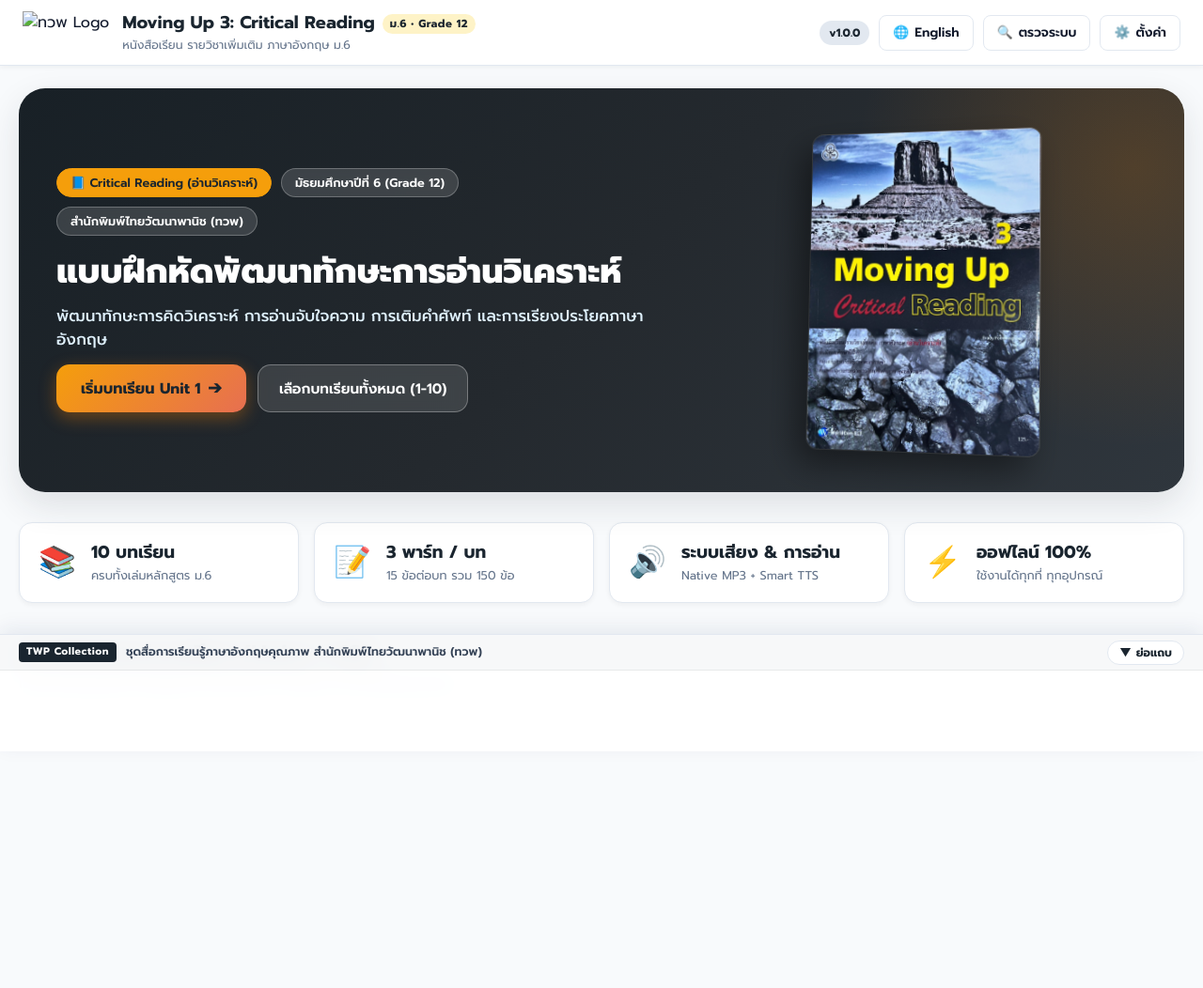
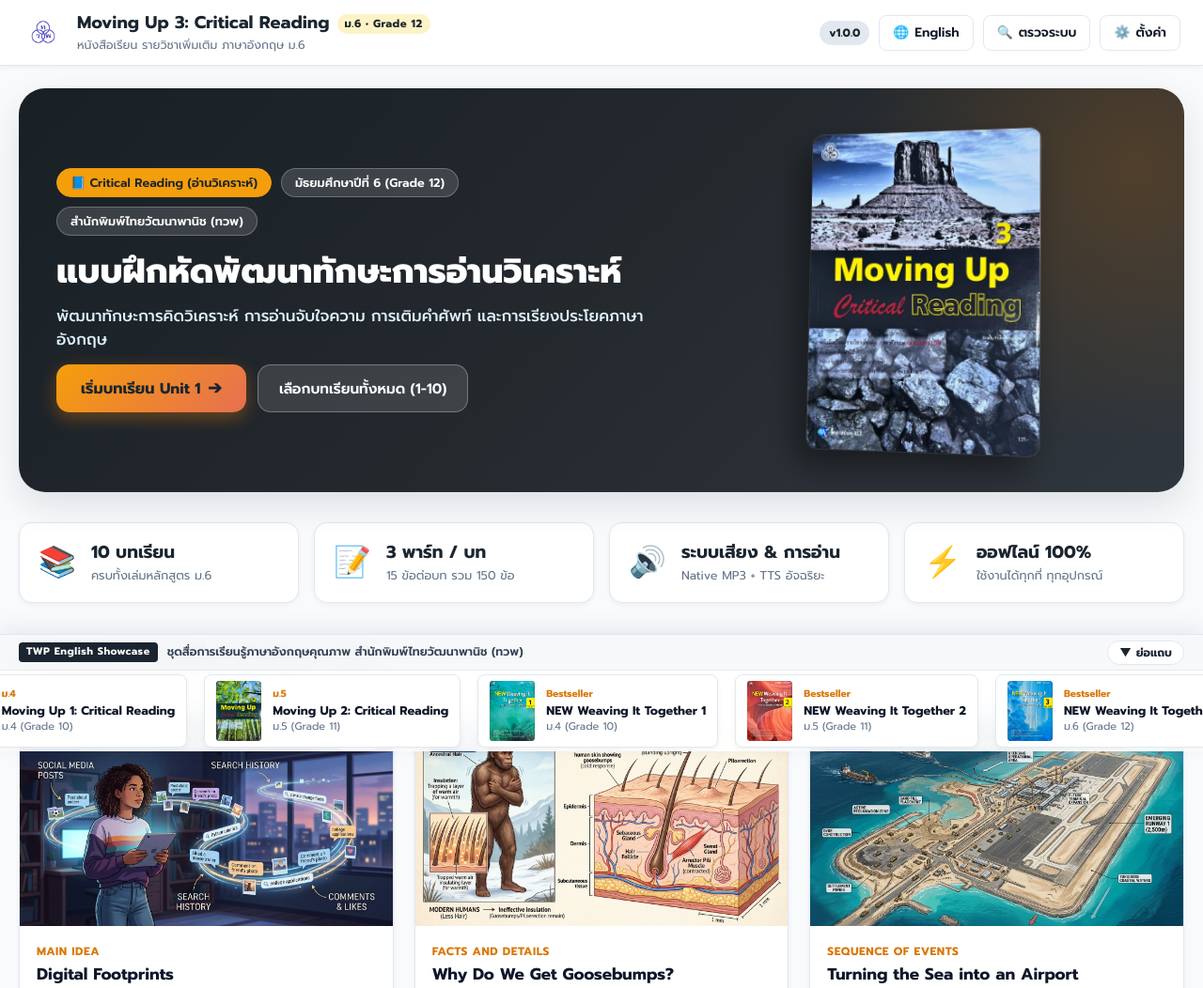
Before and after one commit to Doit-on/moving-up-3-ex, a plain HTML site: page index.html in a window 1280 px wide. Shown: the top 1052 px of the page at 94% size. Before the commit the page ends 910 px from the top, so only its background shows below. Drawn offline with Linux system fonts and the light colour scheme; files that its build step writes are made by us from their sources; files whose address does not match are found by name.

Commit message:
Update index.html

```diff
--- a/index.html
+++ b/index.html
@@ -16,12 +16,30 @@
   <link href="https://fonts.googleapis.com/css2?family=Prompt:ital,wght@0,300;0,400;0,500;0,600;0,700;0,800;1,400&family=Sarabun:ital,wght@0,400;0,500;0,600;0,700;1,400&display=swap" rel="stylesheet">
 
   <!-- Favicon & PWA -->
-  <link rel="icon" type="image/png" href="assets/images/twp_logo.png">
-  <link rel="apple-touch-icon" href="assets/images/twp_logo.png">
+  <link rel="icon" type="image/png" href="assets/images/twp_logo.png" onerror="this.onerror=null;this.href='twp_logo.png';">
+  <link rel="apple-touch-icon" href="assets/images/twp_logo.png" onerror="this.onerror=null;this.href='twp_logo.png';">
   <link rel="manifest" href="manifest.json">
 
-  <!-- Core Stylesheet -->
-  <link rel="stylesheet" href="css/style.css">
+  <!-- Core Stylesheet (Universal Dual-Path: Nested or Flat) -->
+  <link rel="stylesheet" href="css/style.css" id="linkCssNested">
+  <link rel="stylesheet" href="style.css" id="linkCssFlat">
+  <script>
+    (function() {
+      var n = document.getElementById('linkCssNested');
+      var f = document.getElementById('linkCssFlat');
+      if (n) {
+        n.onerror = function() {
+          window.IS_FLAT_STRUCTURE = true;
+          if (n.parentNode) n.parentNode.removeChild(n);
+        };
+      }
+      if (f) {
+        f.onerror = function() {
+          if (f.parentNode) f.parentNode.removeChild(f);
+        };
+      }
+    })();
+  </script>
 </head>
 <body>
 
@@ -30,7 +48,7 @@
        ============================================================ -->
   <header class="app-navbar">
     <div class="nav-brand" onclick="App.switchView('landing')" title="กลับหน้าแรก">
-      <img src="assets/images/twp_logo.png" alt="ทวพ Logo" class="nav-logo-twp">
+      <img src="assets/images/twp_logo.png" alt="ทวพ Logo" class="nav-logo-twp" onerror="if(!this.dataset.triedFlat){this.dataset.triedFlat='1';this.src='twp_logo.png';}">
       <div class="nav-titles">
         <div class="nav-title-main">
           <span data-i18n="nav_title">Moving Up 3: Critical Reading</span>
@@ -457,14 +475,63 @@
   <div class="toast-container" id="toastContainer"></div>
 
   <!-- ============================================================
-       APPLICATION SCRIPTS
+       APPLICATION SCRIPTS (Universal Dual-Path: Nested & Flat)
        ============================================================ -->
-  <script src="js/data.js"></script>
-  <script src="js/i18n.js"></script>
-  <script src="js/settings.js"></script>
-  <script src="js/system-check.js"></script>
-  <script src="js/qrcode.min.js"></script>
-  <script src="js/app.js"></script>
+  <script>
+    (function() {
+      var scripts = [
+        'data.js',
+        'i18n.js',
+        'settings.js',
+        'system-check.js',
+        'qrcode.min.js',
+        'app.js'
+      ];
+      var baseDir = (window.IS_FLAT_STRUCTURE ? '' : 'js/');
+      var idx = 0;
+
+      function loadScript(src, cb, errCb) {
+        var el = document.createElement('script');
+        el.src = src;
+        el.onload = cb;
+        el.onerror = errCb;
+        document.body.appendChild(el);
+      }
+
+      function loadSequence() {
+        if (idx >= scripts.length) {
+          if (window.App && !window.App.isInitialized && typeof window.App.init === 'function') {
+            window.App.init();
+          }
+          return;
+        }
+        var file = scripts[idx];
+        loadScript(baseDir + file, function() {
+          idx++;
+          loadSequence();
+        }, function() {
+          if (baseDir === 'js/') {
+            baseDir = '';
+            window.IS_FLAT_STRUCTURE = true;
+            loadScript(file, function() {
+              idx++;
+              loadSequence();
+            }, function(err) {
+              console.error('[Loader] Failed to load script:', file, err);
+              idx++;
+              loadSequence();
+            });
+          } else {
+            console.error('[Loader] Failed to load script:', file);
+            idx++;
+            loadSequence();
+          }
+        });
+      }
+
+      loadSequence();
+    })();
+  </script>
 
   <!-- Service Worker Registration (HTTP / HTTPS only) -->
   <script>
```
